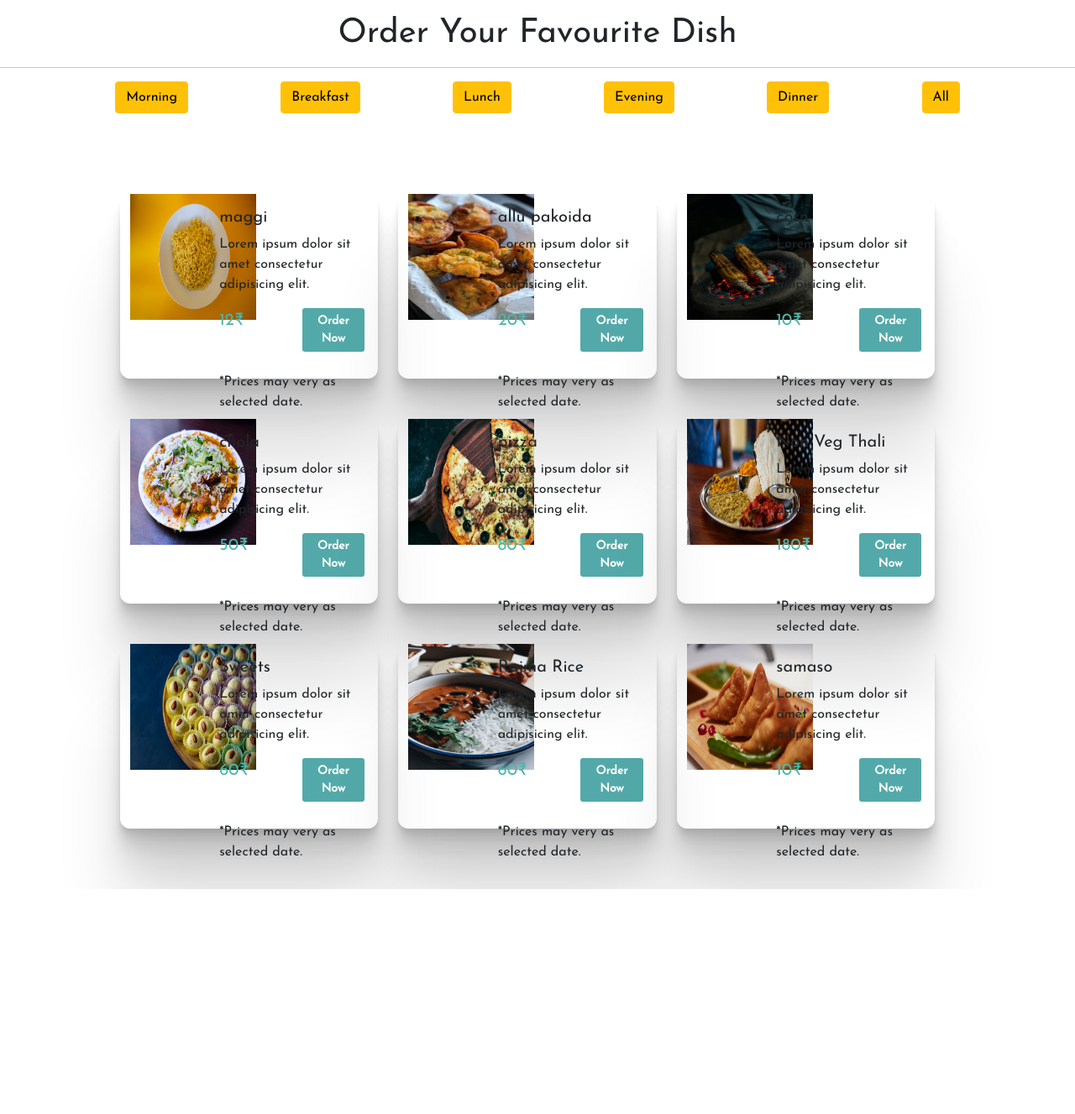
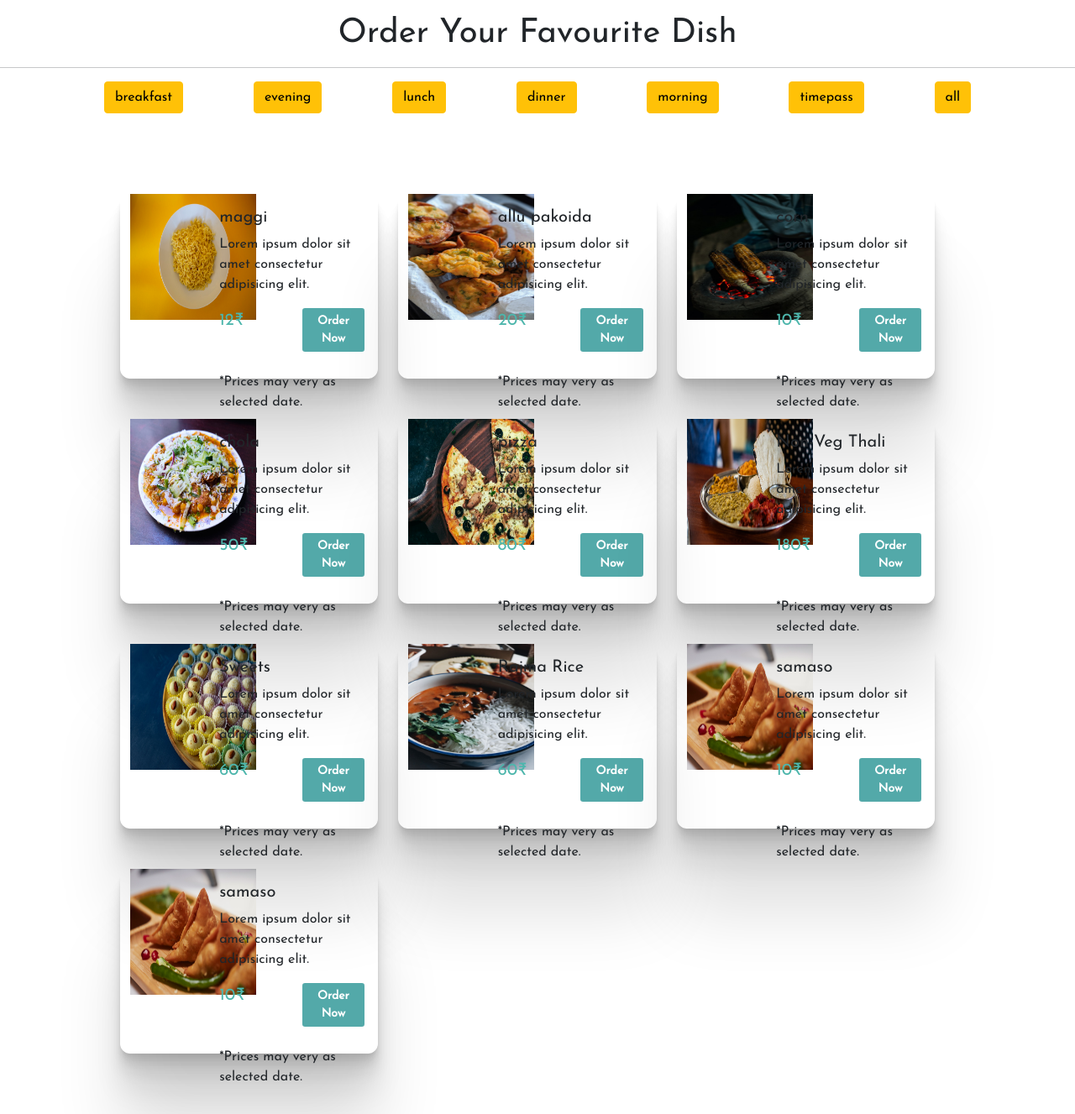
Before and after one commit to samdev15/react-portfolio-image-gallery, a React (Create React App) app: page / in a window 1280 px wide. Shown: the whole page at 84% size. Before the commit the page ends 1059 px from the top, so only its background shows below. Built offline with nearby package versions, Linux system fonts and the light colour scheme.

Commit message:
updated files

```diff
--- /dev/null
+++ b/src/component/TabMenu/CatItem.jsx
@@ -0,0 +1,21 @@
+import React from 'react'
+
+const CatItem = ({ filterItem, catList }) => {
+    return (
+        <>
+            <div className="container d-flex justify-content-around">
+                {
+                    catList.map((e, i) => {
+                        return (
+                            <div className="menu-item" key={i}>
+                                <button className="btn btn-md btn-warning" onClick={() => filterItem(e)}>{e}</button>
+                            </div>
+                        );
+                    })
+                }
+            </div>
+        </>
+    )
+}
+
+export default CatItem
--- a/src/component/TabMenu/Menu.jsx
+++ b/src/component/TabMenu/Menu.jsx
@@ -1,13 +1,23 @@
 import React from 'react';
 import { useState } from 'react';
 import '../TabMenu/menu.css';
+import CatItem from './CatItem';
 import MenuData from './MenuData';
+import { MenuList } from './MenuList';
 
 function Menu() {
 
+    let catList = [...new Set(MenuData.map((ele, i, arr) => ele.category)), 'all'];
+
     const [menuItem, setMenuItem] = useState(MenuData);
+    const [catItem, setCatItem] = useState(catList);
 
     const filterItem = (item) => {
+        if (item === 'all') {
+            setMenuItem(MenuData);
+            return;
+        }
+
         const updateItem = MenuData.filter((ele) => {
             return (item === ele.category);
         });
@@ -19,61 +29,10 @@ function Menu() {
         <div>
             <h1 className="text-center my-3">Order Your Favourite Dish</h1>
             <hr />
-            <div className="container d-flex justify-content-around">
-                <div className="menu-item">
-                    <button className="btn btn-md btn-warning" onClick={() => filterItem('morning')}>Morning</button>
-                </div>
-                <div className="menu-item">
-                    <button className="btn btn-md btn-warning" onClick={() => filterItem('breakfast')}>Breakfast</button>
-                </div>
-                <div className="menu-item">
-                    <button className="btn btn-md btn-warning" onClick={() => filterItem('lunch')}>Lunch</button>
-                </div>
-                <div className="menu-item">
-                    <button className="btn btn-md btn-warning" onClick={() => filterItem('evening')}>Evening</button>
-                </div>
-                <div className="menu-item">
-                    <button className="btn btn-md btn-warning" onClick={() => filterItem('dinner')}>Dinner</button>
-                </div>
-                <div className="menu-item">
-                    <button className="btn btn-md btn-warning" onClick={() => setMenuItem(MenuData)}>All</button>
-                </div>
-            </div>
 
-            <div className=" container-fluid mt-5 my-5">
-                <div className="row">
-                    <div className="col-10 mx-auto mt-5">
-                        <div className="row gy-5  container-fluid">
-                            {
-                                menuItem.map((elem) => {
-                                    return (
-                                        <div className="col-4" key={elem.id}>
-                                            <div className="row bk-card">
-                                                <div className="col-4">
-                                                    <img src={elem.image} alt={elem.name} width="150px" height="150px" />
-                                                </div>
-                                                <div className="card-body col-8">
-                                                    <h5 className="card-title">{elem.name}</h5>
-                                                    <p className="card-text">{elem.description}</p>
-                                                    <div className="row">
-                                                        <div className="col-6 price">{elem.price}</div>
-                                                        <div className="col-6">
-                                                            <button className="btn btn-sm btn-custom">Order Now</button>
-                                                        </div>
-                                                    </div>
-                                                    <br />
-                                                    <p>*Prices may very as selected date.</p>
-                                                </div>
-                                            </div>
-                                        </div>
-                                    );
-                                })
-                            }
-                        </div>
-                    </div>
-                </div>
-            </div>
-        </div >
+            <CatItem filterItem={filterItem} catList={catItem} />
+            <MenuList menuItem={menuItem} />
+        </div>
     )
 }
 
--- a/src/component/TabMenu/MenuData.jsx
+++ b/src/component/TabMenu/MenuData.jsx
@@ -72,6 +72,14 @@ const Data = [
         price: "10₹",
         description: 'Lorem ipsum dolor sit amet consectetur adipisicing elit. '
     },
+    {
+        id: 10,
+        image: "images/samosa.jpg",
+        name: "samaso",
+        category: "timepass",
+        price: "10₹",
+        description: 'Lorem ipsum dolor sit amet consectetur adipisicing elit. '
+    },
 ];
 
 export default Data;
--- /dev/null
+++ b/src/component/TabMenu/MenuList.jsx
@@ -0,0 +1,41 @@
+import React from 'react'
+
+export const MenuList = ({menuItem}) => {
+    return (
+        <>
+            <div className=" container-fluid mt-5 my-5">
+                <div className="row">
+                    <div className="col-10 mx-auto mt-5">
+                        <div className="row gy-5  container-fluid">
+                            {
+                                menuItem.map((elem) => {
+                                    return (
+                                        <div className="col-4" key={elem.id}>
+                                            <div className="row bk-card">
+                                                <div className="col-4">
+                                                    <img src={elem.image} alt={elem.name} width="150px" height="150px" />
+                                                </div>
+                                                <div className="card-body col-8">
+                                                    <h5 className="card-title">{elem.name}</h5>
+                                                    <p className="card-text">{elem.description}</p>
+                                                    <div className="row">
+                                                        <div className="col-6 price">{elem.price}</div>
+                                                        <div className="col-6">
+                                                            <button className="btn btn-sm btn-custom">Order Now</button>
+                                                        </div>
+                                                    </div>
+                                                    <br />
+                                                    <p>*Prices may very as selected date.</p>
+                                                </div>
+                                            </div>
+                                        </div>
+                                    );
+                                })
+                            }
+                        </div>
+                    </div>
+                </div>
+            </div>
+        </>
+    )
+}
```
